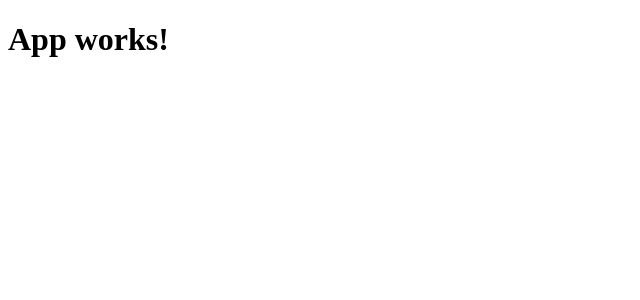
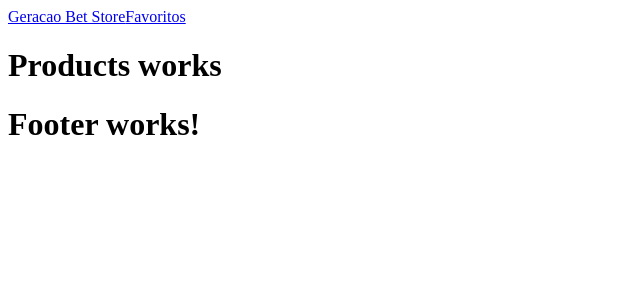
Before and after one commit to gt05Sul/fav-app, a React (Vite) app: page /product/1 in a window 1280 px wide. Shown: the top 300 px of the page, without its empty margins (0-640 px from the left). Built offline with nearby package versions, Linux system fonts and the light colour scheme.

Commit message:
evoluindo com react

```diff
--- a/package.json
+++ b/package.json
@@ -10,8 +10,10 @@
     "preview": "vite preview"
   },
   "dependencies": {
+    "axios": "^1.7.7",
     "react": "^18.3.1",
-    "react-dom": "^18.3.1"
+    "react-dom": "^18.3.1",
+    "react-router-dom": "^6.27.0"
   },
   "devDependencies": {
     "@eslint/js": "^9.11.1",
--- /dev/null
+++ b/routes.jsx
@@ -0,0 +1,22 @@
+import { BrowserRouter, Route, Routes } from "react-router-dom";
+import { Home } from "./src/pages/Home/Home";
+import { Products } from "./src/pages/Products/Products";
+import { Favoritos } from "./src/pages/Favoritos/Favoritos";
+import { Error } from "./src/components/Error/Error";
+import { Header } from "./src/components/Header/Header";
+import { Footer } from "./src/components/Footer/Footer";
+
+export const RoutesApp = () => {
+    return (
+        <BrowserRouter>
+        <Header />
+            <Routes>
+                <Route path="/" element={<Home />} />
+                <Route path="/product/:id" element={<Products />} />
+                <Route path="/favoritos" element={<Favoritos />} />
+                <Route path="*" element={<Error />} />
+            </Routes>
+        <Footer />
+        </BrowserRouter>
+     );
+}
--- a/src/App.jsx
+++ b/src/App.jsx
@@ -1,10 +1,11 @@
+import { RoutesApp } from '../routes'
 import './App.css'
 
 function App() {
 
   return (
     <>
-      <h1>App works!</h1>
+      <RoutesApp />
     </>
   )
 }
--- /dev/null
+++ b/src/components/Error/Error.jsx
@@ -0,0 +1,5 @@
+export const Error = () => {
+    return (
+        <h1>Error works!</h1>
+     );
+}
--- /dev/null
+++ b/src/components/Footer/Footer.jsx
@@ -0,0 +1,5 @@
+export const Footer = () => {
+    return (
+        <h1>Footer works!</h1>
+     );
+}
--- /dev/null
+++ b/src/components/Header/Header.jsx
@@ -0,0 +1,10 @@
+import { Link } from "react-router-dom";
+
+export const Header = () => {
+    return (
+        <header>
+            <Link className="logo" to="/">Geracao Bet Store</Link>
+            <Link className="favoritos" to="/favoritos">Favoritos</Link>
+        </header>
+     );
+}
--- /dev/null
+++ b/src/pages/Favoritos/Favoritos.jsx
@@ -0,0 +1,5 @@
+export const Favoritos = () => {
+    return (
+        <h1>Fav works!</h1>
+     );
+}
--- /dev/null
+++ b/src/pages/Home/Home.jsx
@@ -0,0 +1,30 @@
+import { useEffect, useState } from "react";
+import { api } from "../../services/api";
+import { Link } from "react-router-dom";
+
+export const Home = () => {
+    const [products, setProducts] = useState([]);
+
+    useEffect(() => {
+        async function loadProduct() {
+            const response = await api.get("products/");
+            setProducts(response.data.products)
+        }
+        loadProduct();
+    }, [])
+
+    return (
+        <div className="container">
+            {products.map((product) => {
+                return (
+                    <div key={product.id} className="product">
+                        <img src={product.thumbnail} alt={product.brand}/>
+                        <h3>{product.title}</h3>
+                        <Link to={`product/${product.id}`}>Acessar</Link>
+                        <span>R$ {product.price}</span>
+                    </div>
+                );
+            })}
+        </div>
+     );
+}
--- /dev/null
+++ b/src/pages/Products/Products.jsx
@@ -0,0 +1,5 @@
+export const Products = () => {
+    return (
+        <h1>Products works</h1>
+     );
+}
--- /dev/null
+++ b/src/services/api.js
@@ -0,0 +1,5 @@
+import axios from "axios";
+
+export const api = axios.create({
+    baseURL: "https://dummyjson.com/"
+});
```
Also changed, not shown: 1 other file (tests, documents, lock files or other folders).
